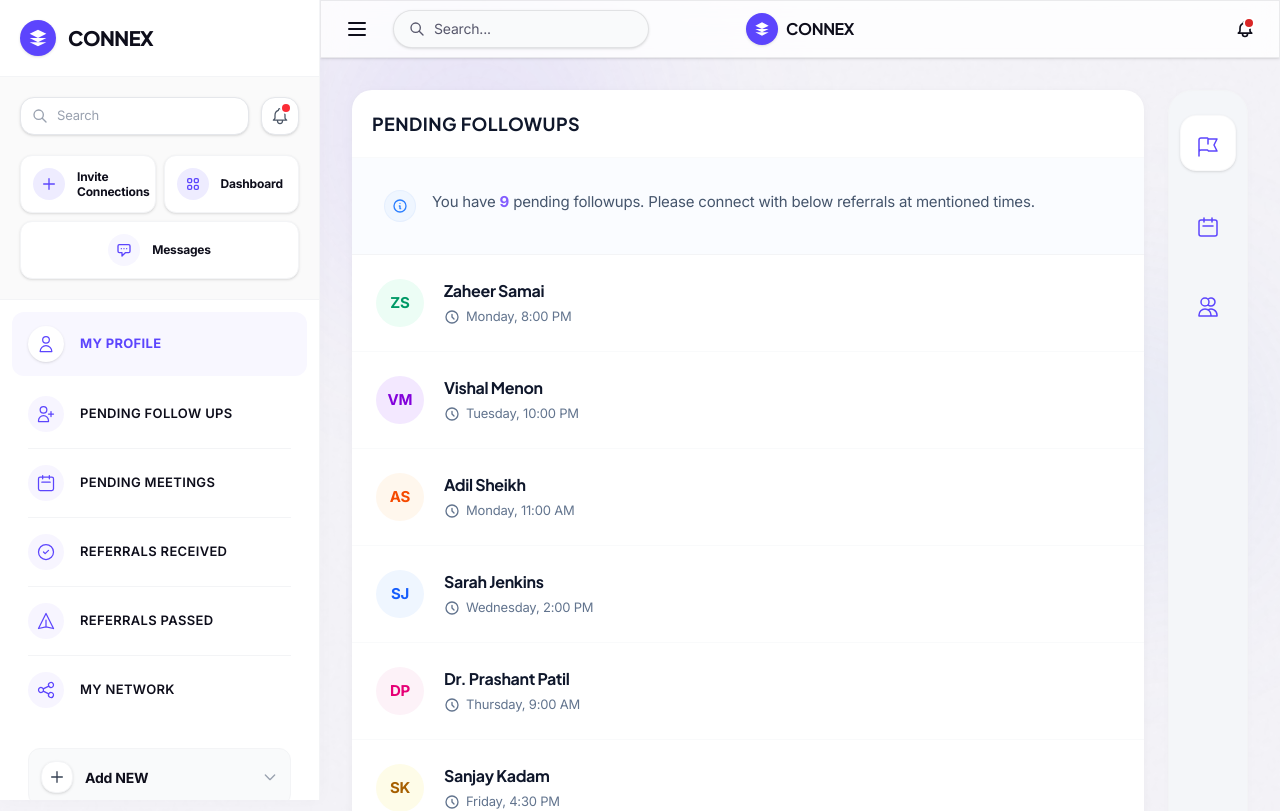
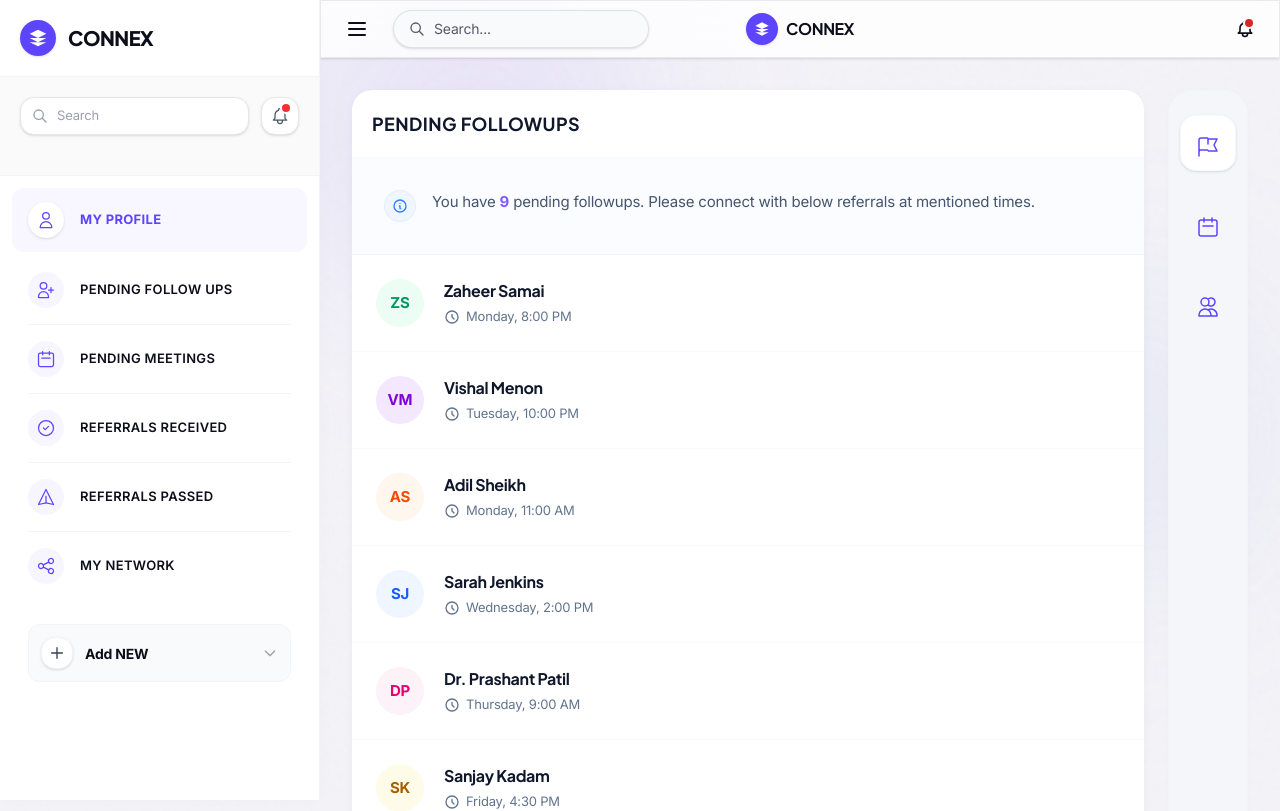
Before and after one commit to timesaspire/networking, a Next.js app: page /follows in a window 1280 px wide. Shown: the top 811 px of the page. Built offline with nearby package versions, Linux system fonts and the light colour scheme; no server answers.

Commit message:
Remove redundant Quick Action Cards from Sidebar

```diff
--- a/src/components/Sidebar.tsx
+++ b/src/components/Sidebar.tsx
@@ -49,35 +49,7 @@ export function Sidebar() {
             </button>
           </div>
 
-          {/* Quick Action Cards */}
-          <div className="grid grid-cols-2 gap-2">
-            <Link href="/invite" className="flex items-center gap-3 p-3 bg-white border border-gray-100 rounded-xl shadow-sm hover:border-[#5C45FD]/30 transition-colors">
-              <div className="w-8 h-8 rounded-full bg-[#5C45FD]/10 text-[#5C45FD] flex items-center justify-center flex-shrink-0">
-                <svg xmlns="http://www.w3.org/2000/svg" className="h-4 w-4" fill="none" viewBox="0 0 24 24" stroke="currentColor">
-                  <path strokeLinecap="round" strokeLinejoin="round" strokeWidth={2} d="M12 4v16m8-8H4" />
-                </svg>
-              </div>
-              <span className="text-[12px] font-bold text-foreground leading-tight">Invite<br />Connections</span>
-            </Link>
 
-            <Link href="/" className="flex items-center gap-3 p-3 bg-white border border-gray-100 rounded-xl shadow-sm hover:border-[#5C45FD]/30 transition-colors">
-              <div className="w-8 h-8 rounded-full bg-[#5C45FD]/10 text-[#5C45FD] flex items-center justify-center flex-shrink-0">
-                <svg xmlns="http://www.w3.org/2000/svg" className="h-4 w-4" fill="none" viewBox="0 0 24 24" stroke="currentColor">
-                  <path strokeLinecap="round" strokeLinejoin="round" strokeWidth={2} d="M4 6a2 2 0 012-2h2a2 2 0 012 2v2a2 2 0 01-2 2H6a2 2 0 01-2-2V6zM14 6a2 2 0 012-2h2a2 2 0 012 2v2a2 2 0 01-2 2h-2a2 2 0 01-2-2V6zM4 16a2 2 0 012-2h2a2 2 0 012 2v2a2 2 0 01-2 2H6a2 2 0 01-2-2v-2zM14 16a2 2 0 012-2h2a2 2 0 012 2v2a2 2 0 01-2 2h-2a2 2 0 01-2-2v-2z" />
-                </svg>
-              </div>
-              <span className="text-[12px] font-bold text-foreground">Dashboard</span>
-            </Link>
-
-            <Link href="/messages" className="col-span-2 flex items-center justify-center gap-3 p-3 bg-white border border-gray-100 rounded-xl shadow-sm hover:border-[#5C45FD]/30 transition-colors">
-              <div className="w-8 h-8 rounded-full bg-[#5C45FD]/5 text-[#5C45FD] flex items-center justify-center flex-shrink-0">
-                <svg xmlns="http://www.w3.org/2000/svg" className="h-4 w-4" fill="none" viewBox="0 0 24 24" stroke="currentColor">
-                  <path strokeLinecap="round" strokeLinejoin="round" strokeWidth={2} d="M8 10h.01M12 10h.01M16 10h.01M9 16H5a2 2 0 01-2-2V6a2 2 0 012-2h14a2 2 0 012 2v8a2 2 0 01-2 2h-5l-5 5v-5z" />
-                </svg>
-              </div>
-              <span className="text-[12px] font-bold text-foreground">Messages</span>
-            </Link>
-          </div>
         </div>
 
         {/* Main Navigation Links */}
```
